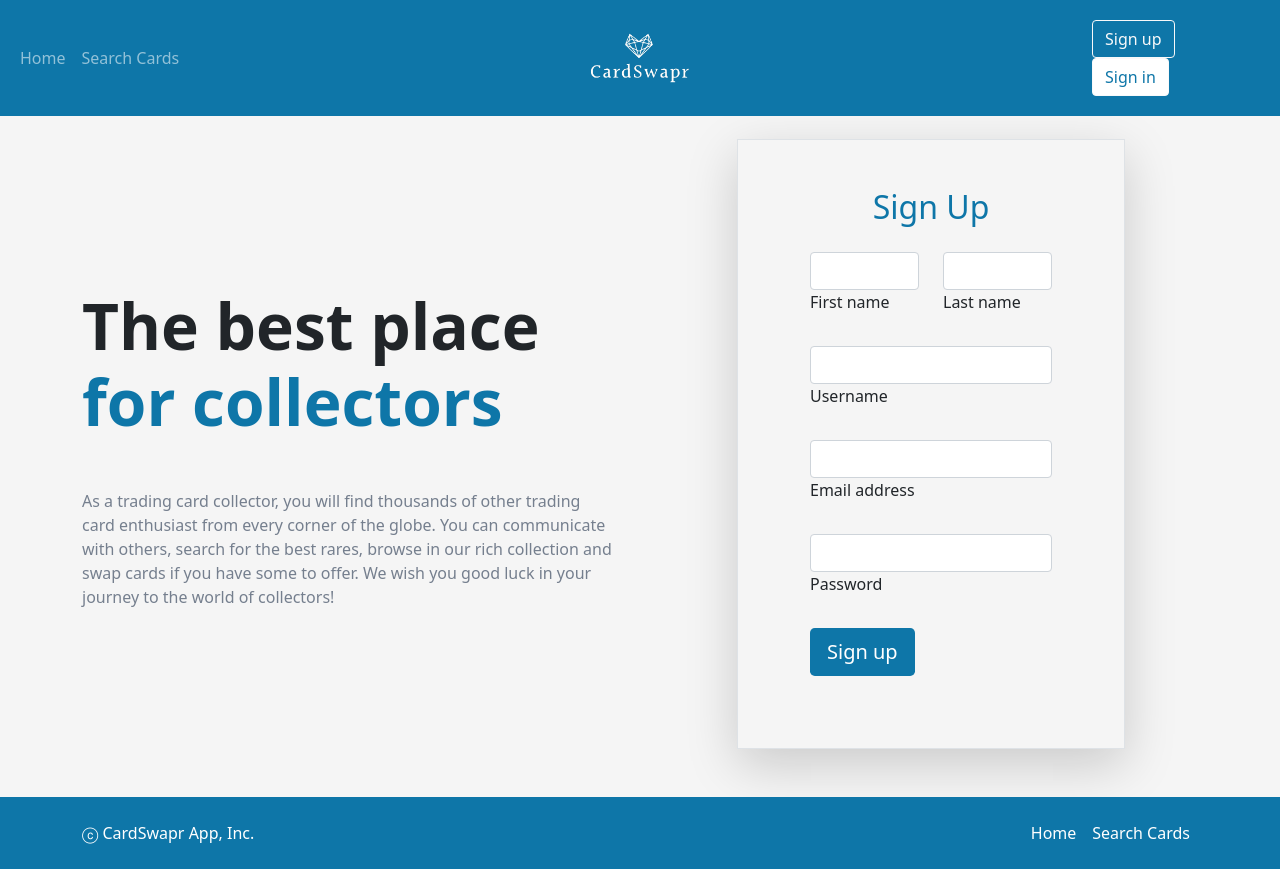
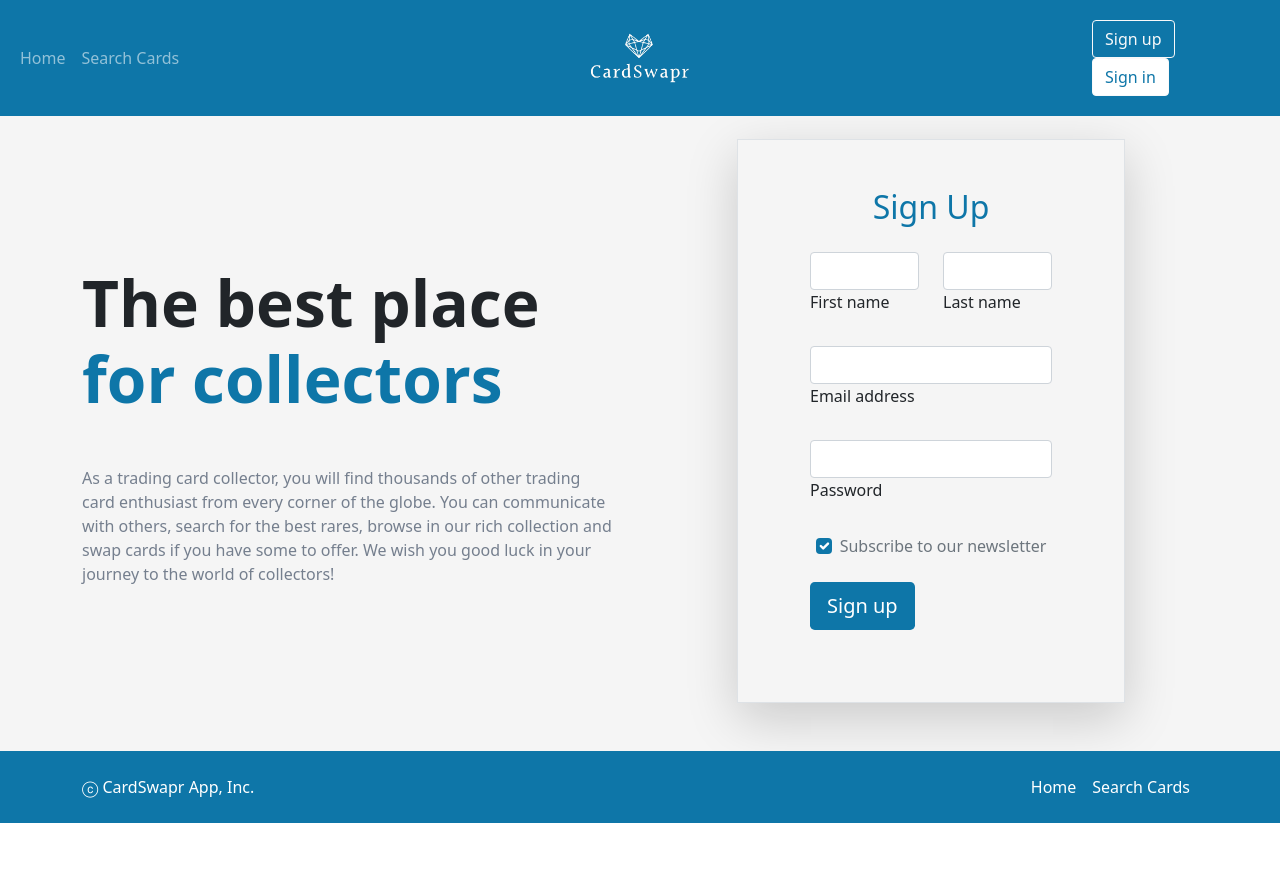
Before and after one commit to imretoth1990/CardSwapr_FrontEnd, a React (Vite) app: page /auth/signup in a window 1280 px wide. After the commit the page ends 823 px from the top, so only its background shows below. Built offline with nearby package versions, Linux system fonts and the light colour scheme.

Commit message:
Adjust signup page design and add name property

```diff
--- a/src/App.css
+++ b/src/App.css
@@ -108,3 +108,8 @@
 .makeBlue {
   color: var(--mainBlue);
 }
+
+.checkBox:checked {
+  background-color: var(--mainBlue);
+  border: none;
+}
--- a/src/layouts/AuthPages/components/SignUp.tsx
+++ b/src/layouts/AuthPages/components/SignUp.tsx
@@ -24,7 +24,7 @@ export const SignUp = () => {
                 <div className="row">
                   <div className="col-md-6 mb-4">
                     <div className="form-outline">
-                      <input type="text" id="firstName" className="form-control" />
+                      <input type="text" id="firstName" name="firstName" className="form-control" />
                       <label className="form-label" htmlFor="firstName">
                         First name
                       </label>
@@ -32,7 +32,7 @@ export const SignUp = () => {
                   </div>
                   <div className="col-md-6 mb-4">
                     <div className="form-outline">
-                      <input type="text" id="lastName" className="form-control" />
+                      <input type="text" id="lastName" name="lastName" className="form-control" />
                       <label className="form-label" htmlFor="lastName">
                         Last name
                       </label>
@@ -40,24 +40,33 @@ export const SignUp = () => {
                   </div>
                 </div>
 
+                {/**
                 <div className="form-outline mb-4">
-                  <input type="email" id="username" className="form-control" />
+                  <input type="email" id="username" name="username" className="form-control" />
                   <label className="form-label" htmlFor="username">
                     Username
                   </label>
                 </div>
+                */}
 
                 <div className="form-outline mb-4">
-                  <input type="email" id="emailAdress" className="form-control" />
-                  <label className="form-label" htmlFor="emailAdress">
+                  <input type="email" id="email" name="email" className="form-control" />
+                  <label className="form-label" htmlFor="email">
                     Email address
                   </label>
                 </div>
 
                 <div className="form-outline mb-4">
-                  <input type="password" id="password" className="form-control" />
+                  <input type="password" id="password" name="password" className="form-control" />
                   <label className="form-label" htmlFor="password">
                     Password
+                  </label>
+                </div>
+
+                <div className="form-check d-flex justify-content-center mb-4">
+                  <input className="form-check-input me-2 checkBox" type="checkbox" value="" id="subscribe" checked />
+                  <label className="form-check-label text-muted" htmlFor="subscribe">
+                    Subscribe to our newsletter
                   </label>
                 </div>
 
--- a/src/layouts/HomePage/services/apiCalls.ts
+++ b/src/layouts/HomePage/services/apiCalls.ts
@@ -1,6 +1,6 @@
 import axios from "axios";
 
-export async function fetchCards(): Promise<any> {
+export async function fetchCards(): Promise<number | string> {
   const baseUrl: string = "http://localhost:8080/api/cards";
   const url: string = `${baseUrl}?page=0&size=9`;
 
```
